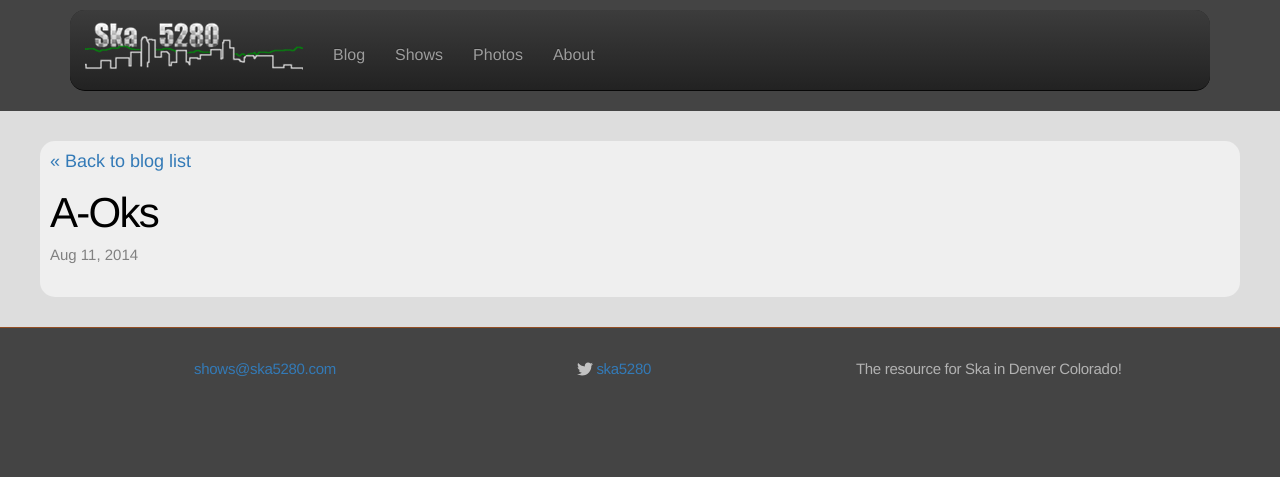
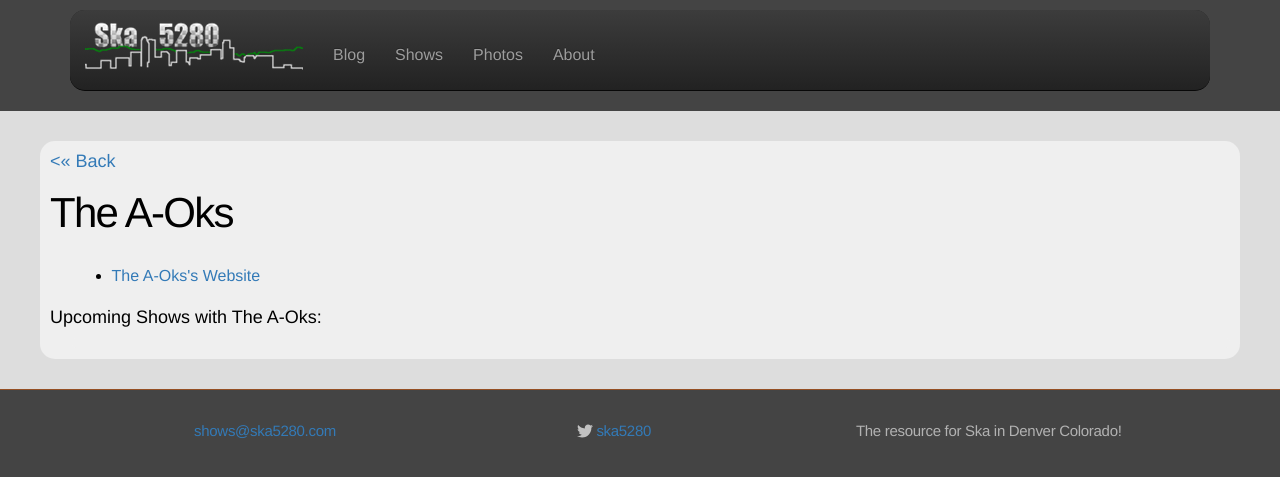
Before and after one commit to ska5280/website, a Jekyll site: the page built from _posts/bands/2014-08-13-a-oks.md, in a window 1280 px wide. Shown: the top 477 px of the page. Built offline with Jekyll 4.4.1, drawn with Linux system fonts in a browser that asks for light colours; nearby versions of some CDN libraries; comment, search, counter and statistics services are not loaded.

Commit message:
Update 2014-08-13-a-oks.md

```diff
--- a/_posts/bands/2014-08-13-a-oks.md
+++ b/_posts/bands/2014-08-13-a-oks.md
@@ -1,17 +1,11 @@
 ---
-layout: post
-title:  "A-Oks"
+layout: band
+title:  "The A-Oks"
 date:   2014-08-11 23:17:00
-categories: band fand land
+categories: band
+permalink: /band/the-a-oks/
 
 band:
-  name: "A-Oks"
-  address: "2009 Larimer Street"
-  city: Denver
-  state: Colorado
-  zip: 80205
-  phone: 303-292-0805
-  osm_link: https://www.openstreetmap.org/node/1152966769
-  website: http://www.themarquistheatre.com/
-
+  name: "The A-Oks"
+  website: http://www.reverbnation.com/theaoks
 ---
```
